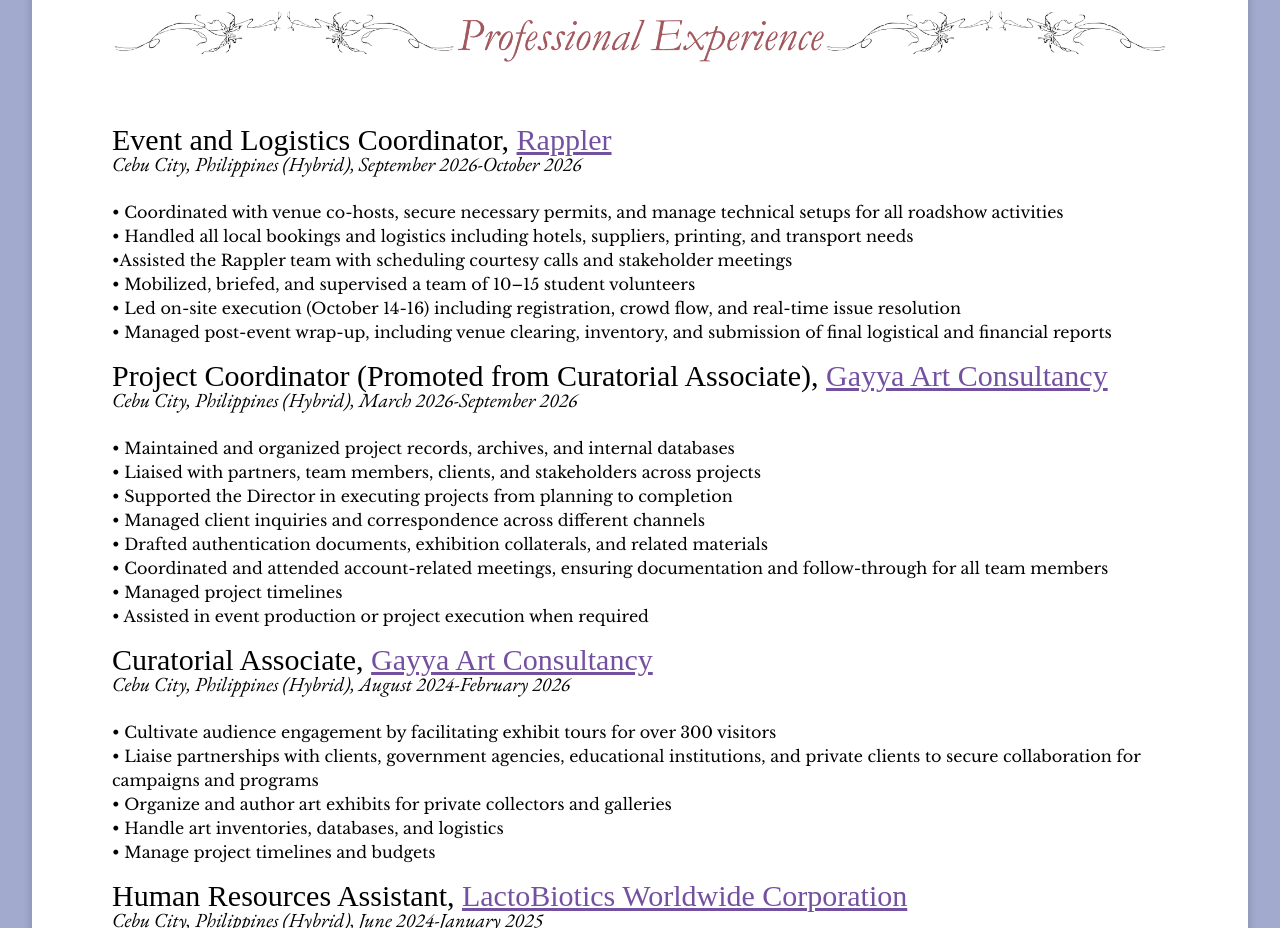
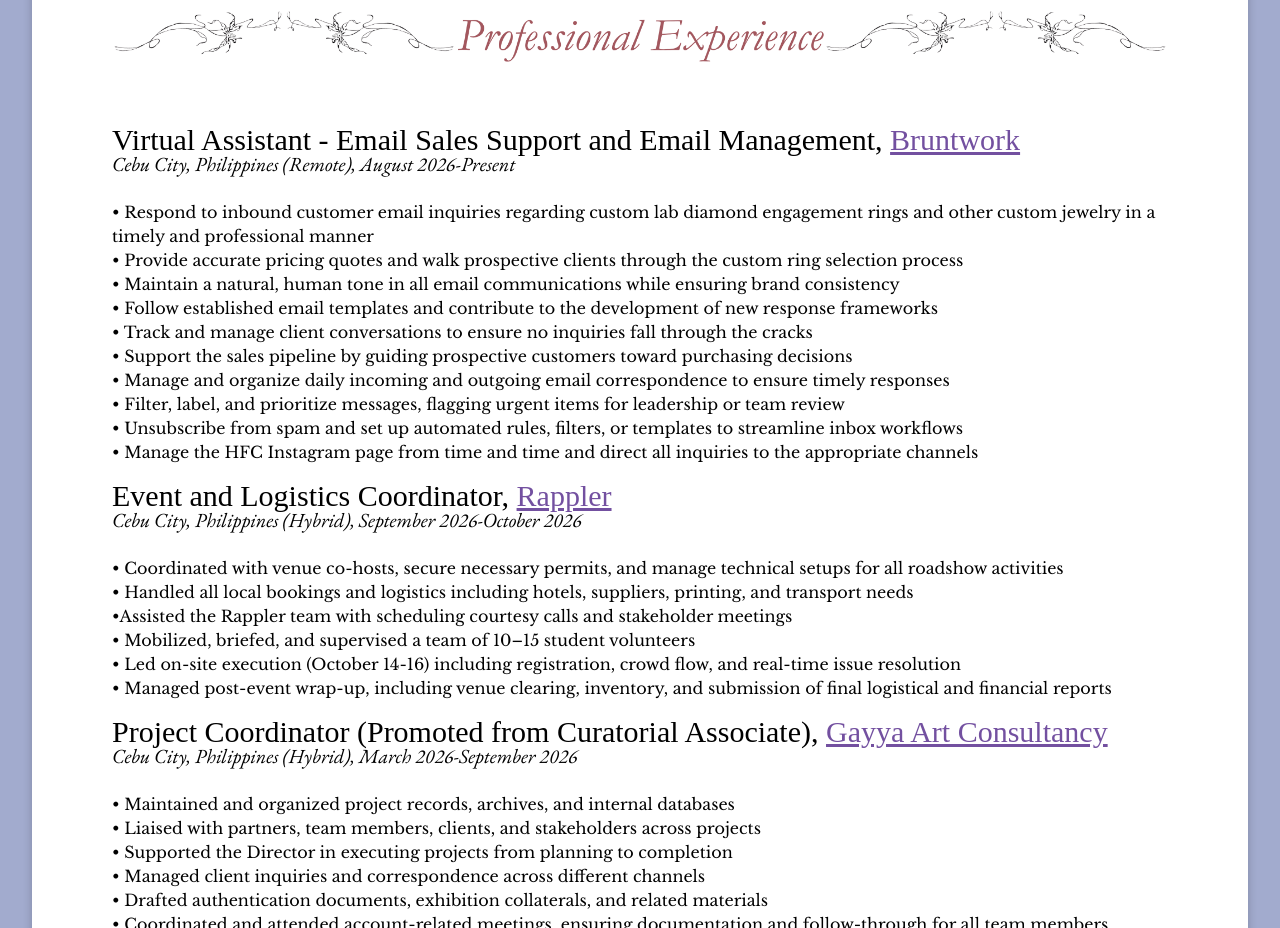
Before and after one commit to ivlimbaga/ivlimbaga.github.io, a plain HTML site: page resume.html in a window 1280 px wide. Shown: the part 2300-3228 px from the top of the page. Drawn offline with Linux system fonts and the light colour scheme; a web font is replaced by a local one.

Commit message:
added current experience under resume

```diff
--- a/resume.html
+++ b/resume.html
@@ -116,6 +116,35 @@
       <img src="5.png" style="width:100%; height:auto;"></div>
       <div class="abouttext">
         <p style="font-family: EBGaramondBold; font-size: 30px;">
+          Virtual Assistant - Email Sales Support and Email Management, <a href=https://www.bruntwork.co>Bruntwork</a>
+        </p>
+        <p style="font-family: EBGaramondItalic; font-size: 20px;">
+          Cebu City, Philippines (Remote), August 2026-Present</p>
+        <p><br>
+        • Respond to inbound customer email inquiries regarding custom lab diamond engagement rings and other custom jewelry in a timely and professional manner
+        <br>
+        • Provide accurate pricing quotes and walk prospective clients through the custom ring selection process
+        <br>
+        • Maintain a natural, human tone in all email communications while ensuring brand consistency
+        <br>
+        • Follow established email templates and contribute to the development of new response frameworks
+        <br>
+        • Track and manage client conversations to ensure no inquiries fall through the cracks
+        <br>
+        • Support the sales pipeline by guiding prospective customers toward purchasing decisions
+        <br>
+        • Manage and organize daily incoming and outgoing email correspondence to ensure timely responses
+        <br>
+        • Filter, label, and prioritize messages, flagging urgent items for leadership or team review
+        <br>
+        • Unsubscribe from spam and set up automated rules, filters, or templates to streamline inbox workflows
+        <br>
+        • Manage the HFC Instagram page from time and time and direct all inquiries to the appropriate channels
+        </p>
+      </div>
+
+      <div class="abouttext">
+        <p style="font-family: EBGaramondBold; font-size: 30px;">
           Event and Logistics Coordinator, <a href=https://www.rappler.com/moveph/join-movecebu-2026-public-forum-workshops-liveable-city/>Rappler</a>
         </p>
         <p style="font-family: EBGaramondItalic; font-size: 20px;">
@@ -130,7 +159,7 @@
         • Mobilized, briefed, and supervised a team of 10–15 student volunteers
         <br>
         • Led on-site execution (October 14-16) including registration, crowd flow, and real-time issue resolution
-         <br>
+        <br>
         • Managed post-event wrap-up, including venue clearing, inventory, and submission of final logistical and financial reports
         </p>
       </div>
```
